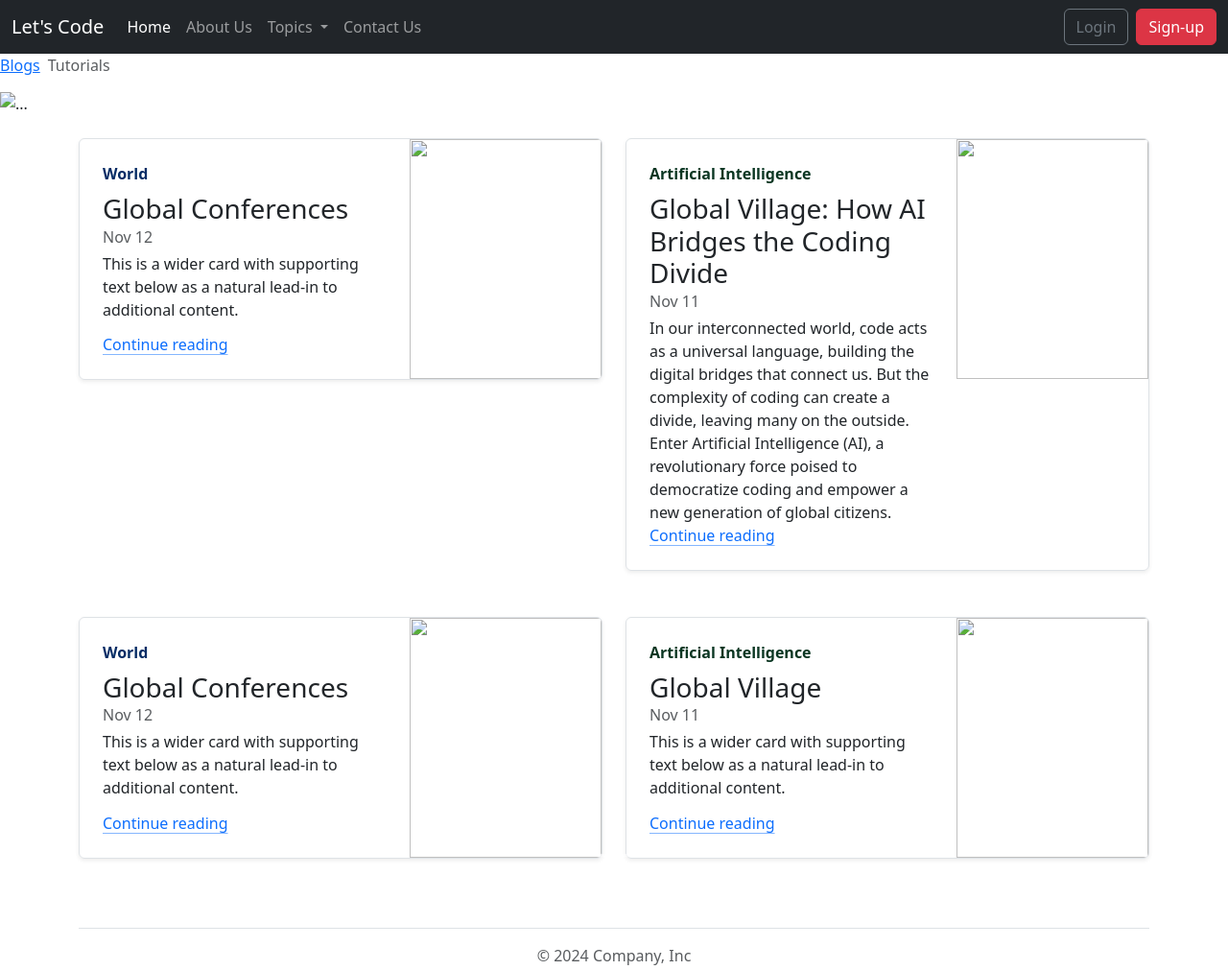
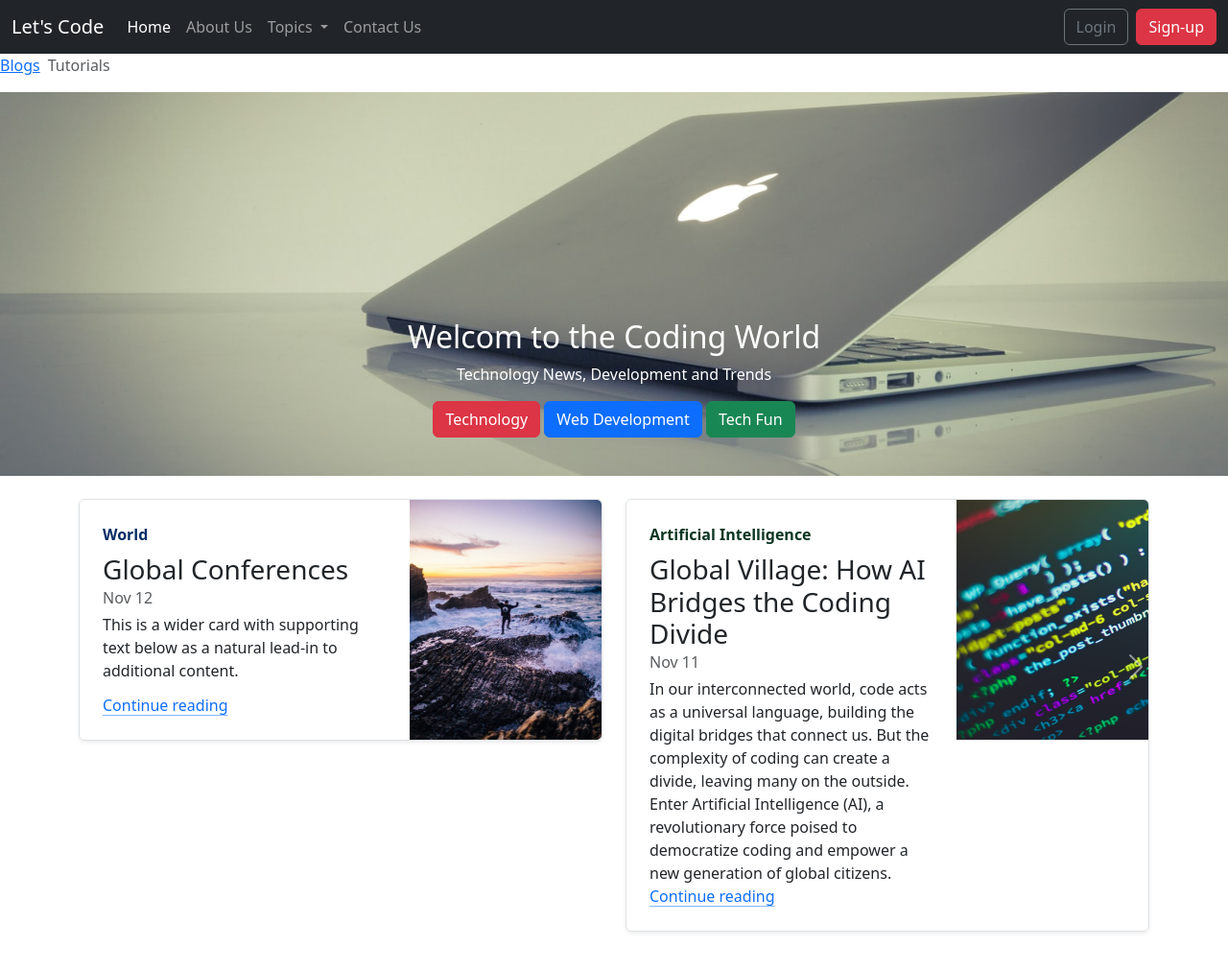
Before and after one commit to Kalsoom757/Let-s-Code, a plain HTML site: page index.html in a window 1280 px wide. Shown: the top 1011 px of the page at 96% size. Drawn offline with nearby package versions, Linux system fonts and the light colour scheme.

Commit message:
Updated pictures link

```diff
--- a/index.html
+++ b/index.html
@@ -148,7 +148,7 @@
     </div>
     <div class="carousel-inner">
       <div class="carousel-item active carousal-fade">
-        <img src="Images\1.jpg" class="d-block w-100" alt="...">
+        <img src="1.jpg" class="d-block w-100" alt="...">
         <div class="carousel-caption d-none d-md-block">
           <h2>Welcom to the Coding World</h2>
           <p>Technology News, Development and Trends</p>
@@ -195,7 +195,7 @@
             </a>
           </div>
           <div class="col-auto d-none d-lg-block">
-            <img src="Images/thumb1.jpg" class="bd-placeholder-img" width="200" height="250">
+            <img src="thumb1.jpg" class="bd-placeholder-img" width="200" height="250">
           </div>
         </div>
       </div>
@@ -212,7 +212,7 @@
             </a>
           </div>
           <div class="col-auto d-none d-lg-block">
-            <img src="Images/thumb2.jpg" class="bd-placeholder-img" width="200" height="250">
+            <img src="thumb2.jpg" class="bd-placeholder-img" width="200" height="250">
           </div>
         </div>
       </div>
@@ -234,7 +234,7 @@
             </a>
           </div>
           <div class="col-auto d-none d-lg-block">
-            <img src="Images/thumb1.jpg" class="bd-placeholder-img" width="200" height="250">
+            <img src="thumb1.jpg" class="bd-placeholder-img" width="200" height="250">
           </div>
         </div>
       </div>
@@ -251,7 +251,7 @@
             </a>
           </div>
           <div class="col-auto d-none d-lg-block">
-            <img src="Images/thumb2.jpg" class="bd-placeholder-img" width="200" height="250">
+            <img src="thumb2.jpg" class="bd-placeholder-img" width="200" height="250">
           </div>
         </div>
       </div>
```
Also changed, not shown: about.html (+3 -3 lines).
